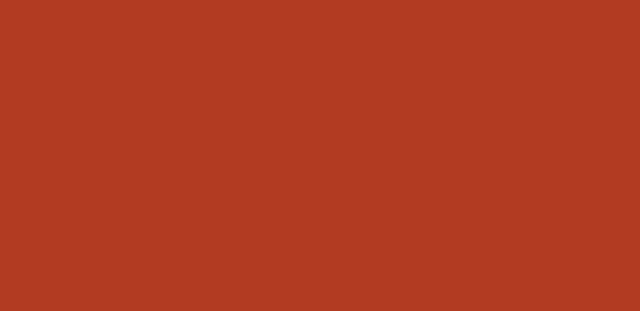
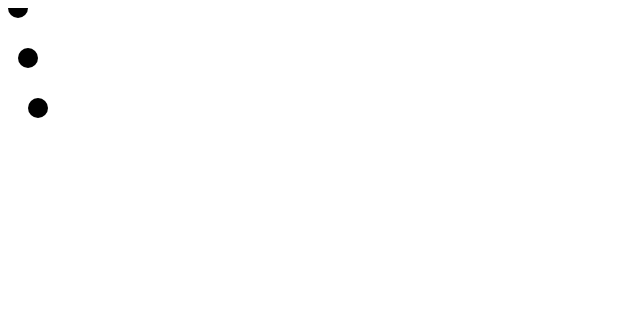
Before and after one commit to JuulVrasdonk/Front-end-data, a plain HTML site: page D3-tut/index.html in a window 1280 px wide. Shown: the whole page, without its empty margins (0-640 px from the left). Drawn offline with nearby package versions, Linux system fonts and the light colour scheme.

Commit message:
Join & enter

```diff
--- a/D3-tut/index.html
+++ b/D3-tut/index.html
@@ -7,11 +7,7 @@
     <title>Document</title>
 </head>
 <body>
-    <svg>
-        <circle></circle>
-    </svg>
-
-    <div></div>
+    <svg width="300" height="300"></svg>
 
 
     <script src="https://d3js.org/d3.v7.min.js"></script>
--- a/D3-tut/script.js
+++ b/D3-tut/script.js
@@ -1,25 +1,8 @@
-const circle = d3.select("circle");
-circle.attr("r", 10);
-circle.attr("cx", 20);
-circle.attr("cy", 23);
-
-// alternative syntax via chaining
-circle.attr("r", 10).attr("cx", 20).attr("cy", 23);
-
-// set css styles
-circle.style("stroke-width", 2);
-circle.style("fill", "#B23B22")
-// add, remove css classes
-circle.classed("highlight", true);
-
-// set inner text
-d3.select("text").text("Hello");
-d3.select("div").html(`<strong>Hello</strong>`);
-
-
-const body = d3.select("body");
-body.append("svg").attr("width", 800).attr("height", 600);
-body.style("background-color", "#B23B22");
-
-d3.select("svg").remove();
-d3.select("div").remove();
+const data = [1, 2, 3];
+d3.select("svg")
+  .selectAll("circle")
+  .data(data)
+  .join("circle")
+  .attr("r", 10)
+  .attr("cx", (d, i) => d * 10)
+  .attr("cy", (d, i) => i * 50);
```
